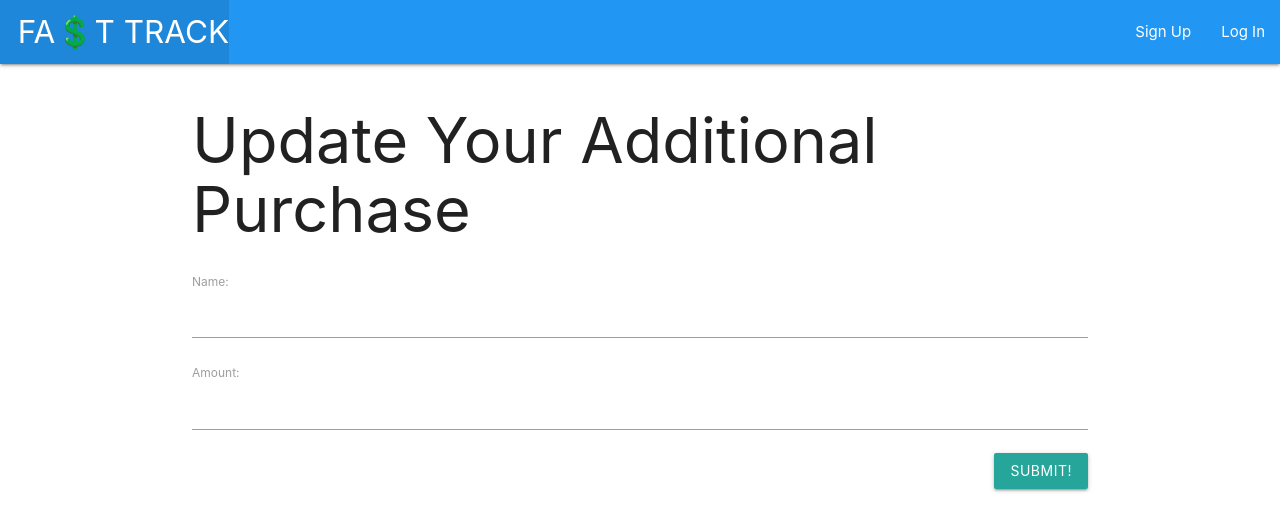
After one commit to DaveTheWay1/FASTTRACK, a Django app: template main_app/templates/main_app/additional_purchases_form.html in a window 1280 px wide. The commit adds this page. Shown: the top 531 px of the page. Run offline with Django 5.2, Linux system fonts and the light colour scheme; the template is opened without the code that fills it: values that come from a table or form of the project are taken from there, others are empty.

Commit message:
add the url path to redirect users to the update additional payment form and create the display for updating additional payments

```diff
--- a/main_app/templates/home.html
+++ b/main_app/templates/home.html
@@ -86,7 +86,7 @@
                     <div class="card-action">
                         <p class="center-align">${{ purchase.amount }}</p>
                         <a class="right"href="">Delete</a>
-                        <a class="right" href="">Edit</a>
+                        <a class="right" href="{% url 'additional_purchase_update' purchase.id %}">Edit</a>
                     </div>
                 </div>
             </div>
--- /dev/null
+++ b/main_app/templates/main_app/additional_purchases_form.html
@@ -0,0 +1,12 @@
+{% extends 'base.html' %}
+
+{% block content %}
+<h1>Update Your Additional Purchase</h1>
+<form action="" method="POST">
+    {% csrf_token %}
+    <table>
+    {{ form.as_p}}
+    </table>
+    <input type="submit" value="Submit!" class="btn right">
+</form>
+{% endblock %}
```
